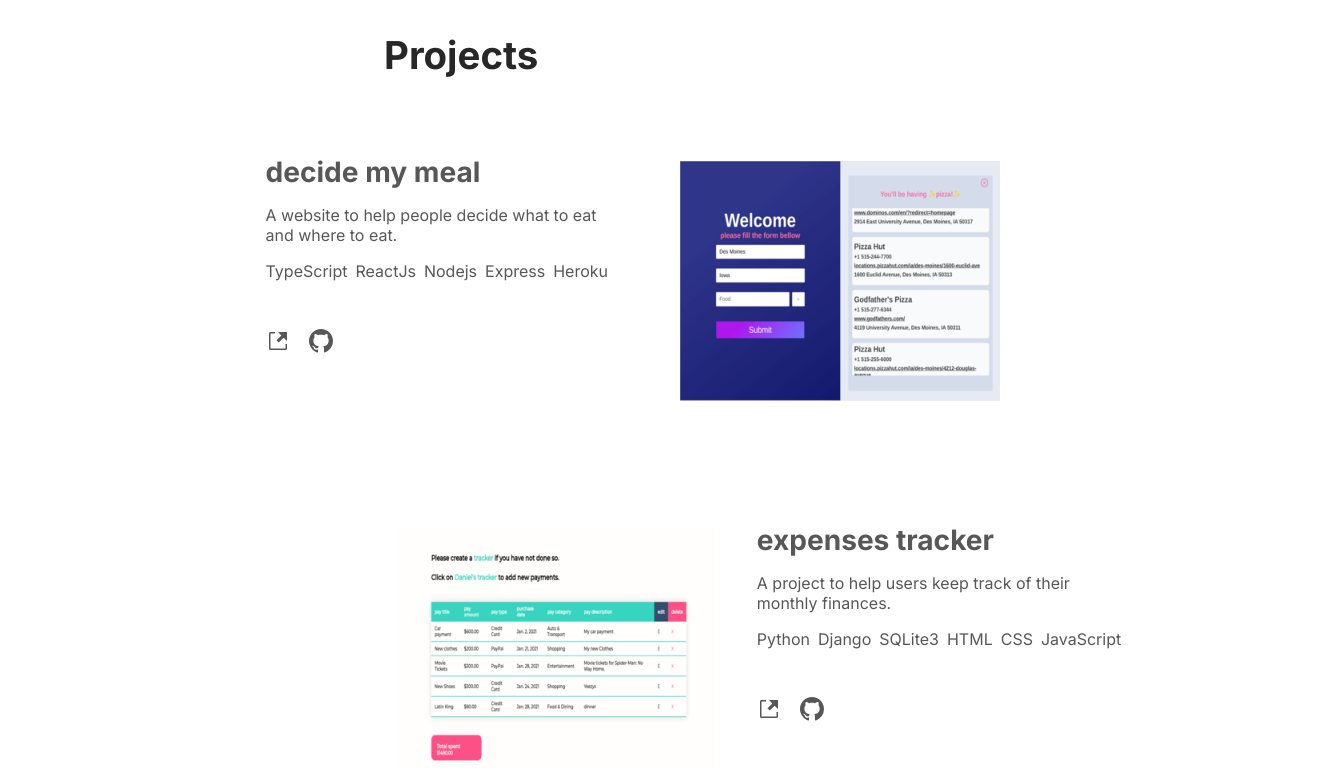
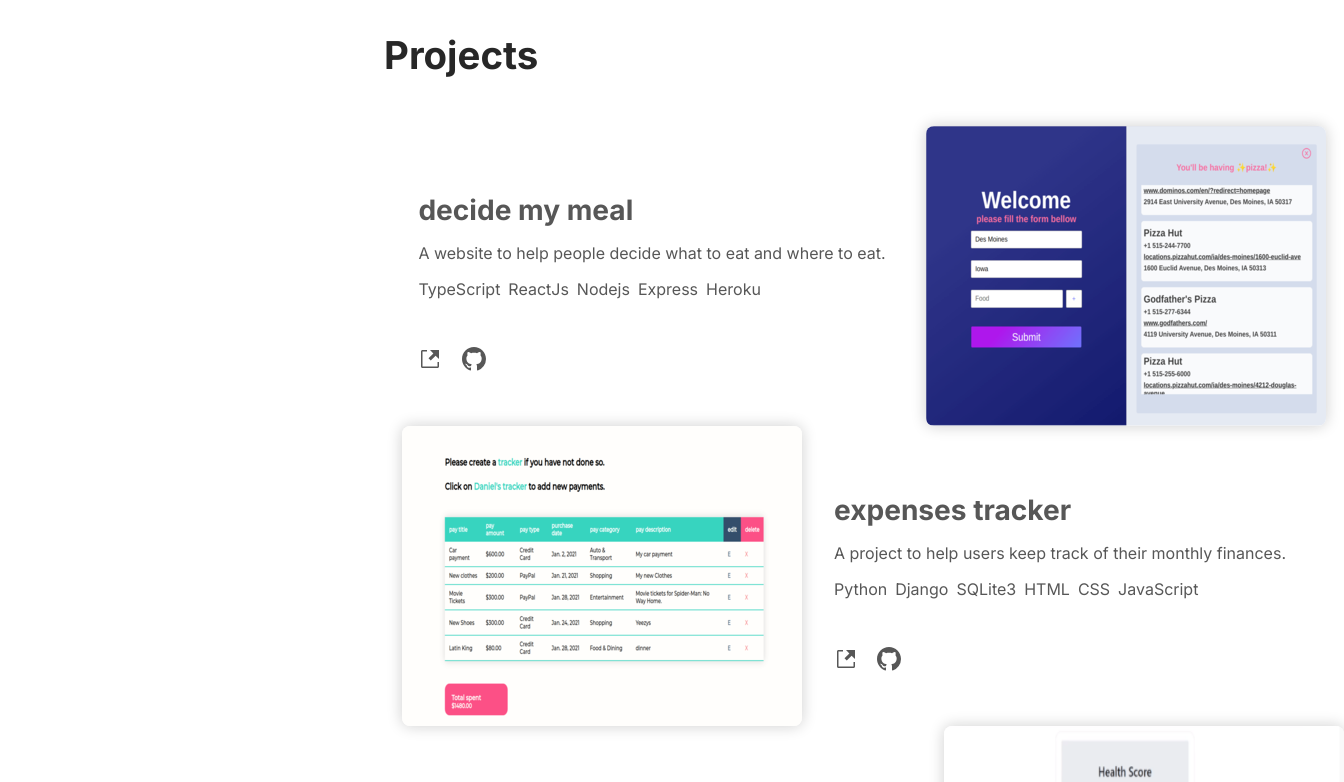
Before and after one commit to dndanli/dndanli-portfolio-v2, a React (Create React App) app in the folder dndanli-portfolio/: page / in a window 1280 px wide. Shown: the part 2120-2902 px from the top of the page, 1344 px wide, since content can reach past the window. Built offline with nearby package versions, Linux system fonts and the light colour scheme.

Commit message:
Project block style update

```diff
--- a/dndanli-portfolio/src/Components/ProjectBlock/ProjectBlock.style.ts
+++ b/dndanli-portfolio/src/Components/ProjectBlock/ProjectBlock.style.ts
@@ -2,21 +2,10 @@ import styled from "styled-components";
 import ProjectBlock from "./ProjectBlock";
 
 const StyledProjectBlock = styled(ProjectBlock)`
-  margin-bottom: 5rem;
   display: flex;
-  width: 49vw;
-  padding: 0.8rem;
-
-  .project-img {
-    width: 500px;
-    height: 240px;
-    margin-top: 1.4rem;
-  }
-
-  .project-img:nth-child(odd) {
-    margin-right: 1.5rem;
-  }
-
+  justify-content: center;
+  align-items: center;
+  width: 60rem;
   .project-desc,
   .project-title,
   .project-stack {
@@ -25,10 +14,19 @@ const StyledProjectBlock = styled(ProjectBlock)`
   }
 
   .project-desc {
-    width: 500px;
-    margin-right: 4rem;
+    padding: 1rem 2.5rem 1rem 1rem;
   }
+  .project-img {
+    width: 400px;
+    height: 300px;
+    border-radius: 8px;
+    box-shadow: 0 0 15px rgba(16, 16, 16, 0.2);
 
+    &:hover {
+      box-shadow: 0 0 15px rgba(16, 16, 16, 0.4);
+      transition: all ease-in-out 0.5s;
+    }
+  }
   .project-title {
     font-size: 1.5rem;
     margin-bottom: 1rem;
```
